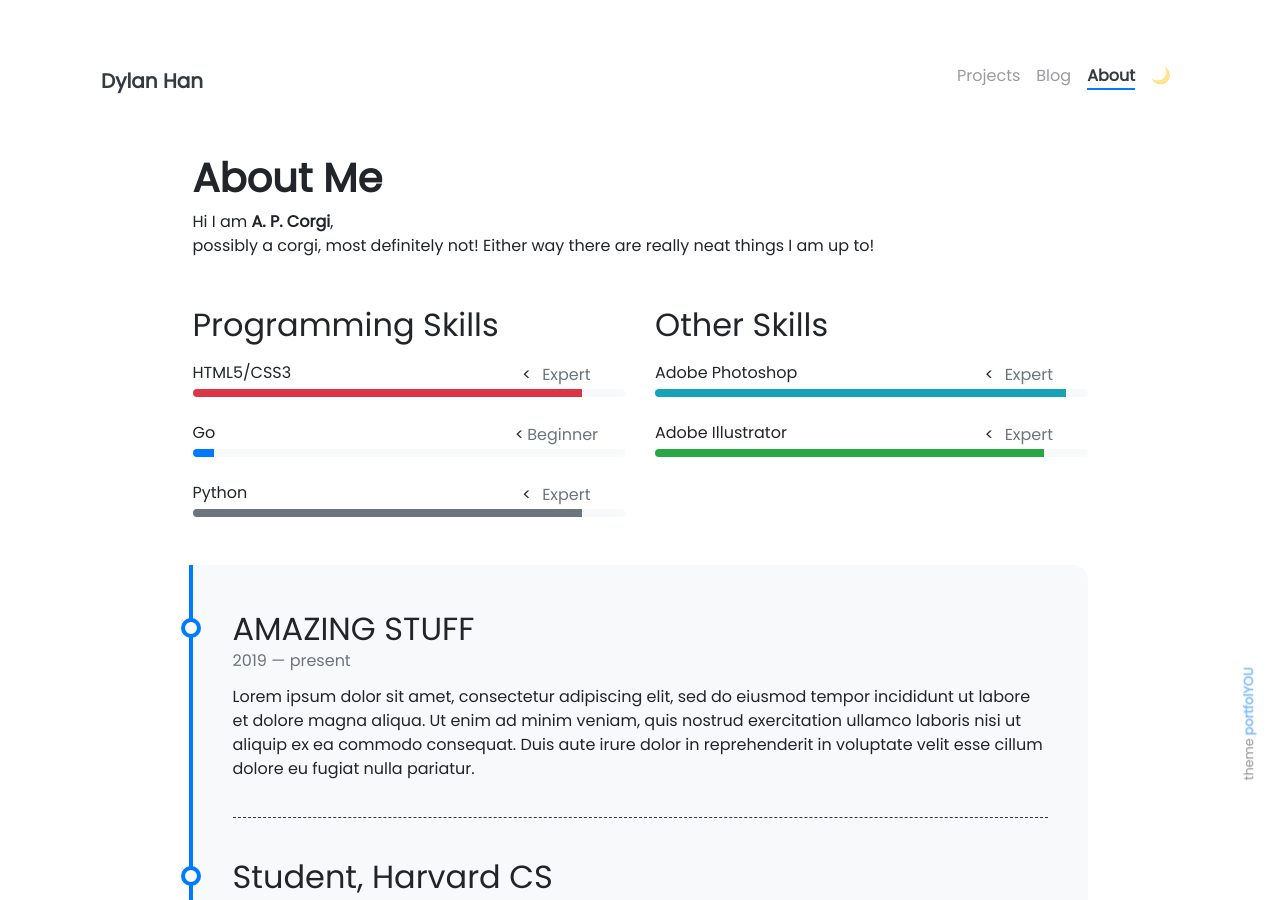
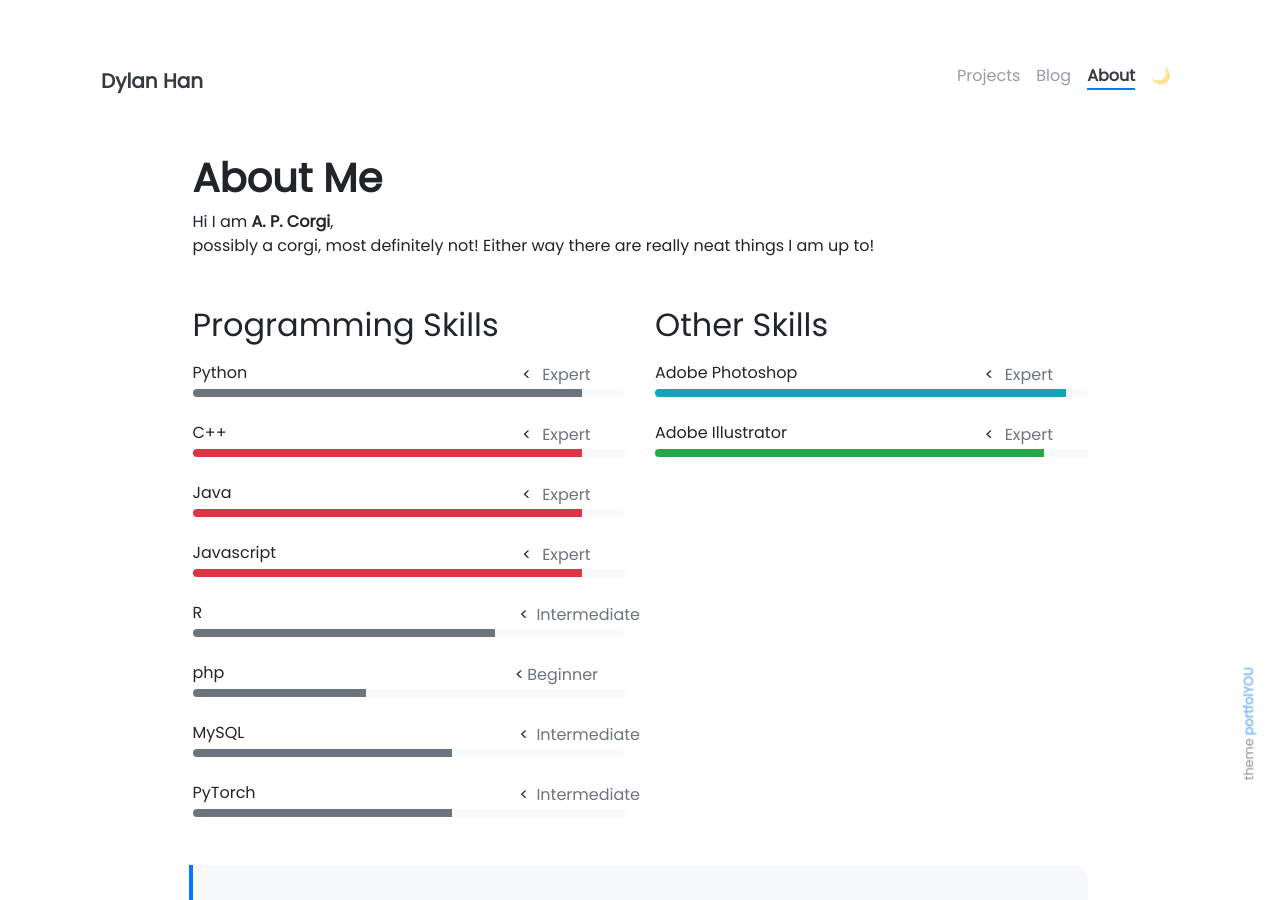
Before and after one commit to lexeme78557/lexeme78557.github.io, a Jekyll site: the page built from pages/about.md, in a window 1280 px wide and 900 px high. Built offline with Jekyll 4.4.1, drawn with Linux system fonts in a browser that asks for light colours; nearby versions of some CDN libraries.

Commit message:
"editting skills page"

```diff
--- a/_data/programming-skills.yml
+++ b/_data/programming-skills.yml
@@ -1,14 +1,40 @@
-- name: HTML5/CSS3
+- name: Python
+  percentage: 90
+  level: Expert
+  color: secondary
+
+- name: C++
   percentage: 90
   level: Expert
   color: danger
 
-- name: Go
-  percentage: 5
-  level: Beginner
-  color:
 
-- name: Python
+- name: Java
   percentage: 90
   level: Expert
+  color: danger
+
+- name: Javascript
+  percentage: 90
+  level: Expert
+  color: danger
+
+- name: R
+  percentage: 70
+  level: Intermediate
   color: secondary
+
+- name: php
+  percentage: 40
+  level: Beginner
+  color: secondary
+
+- name: MySQL
+  percentage: 60
+  level: Intermediate
+  color: secondary
+
+- name: PyTorch
+  percentage: 60
+  level: Intermediate
+  color: secondary
```
